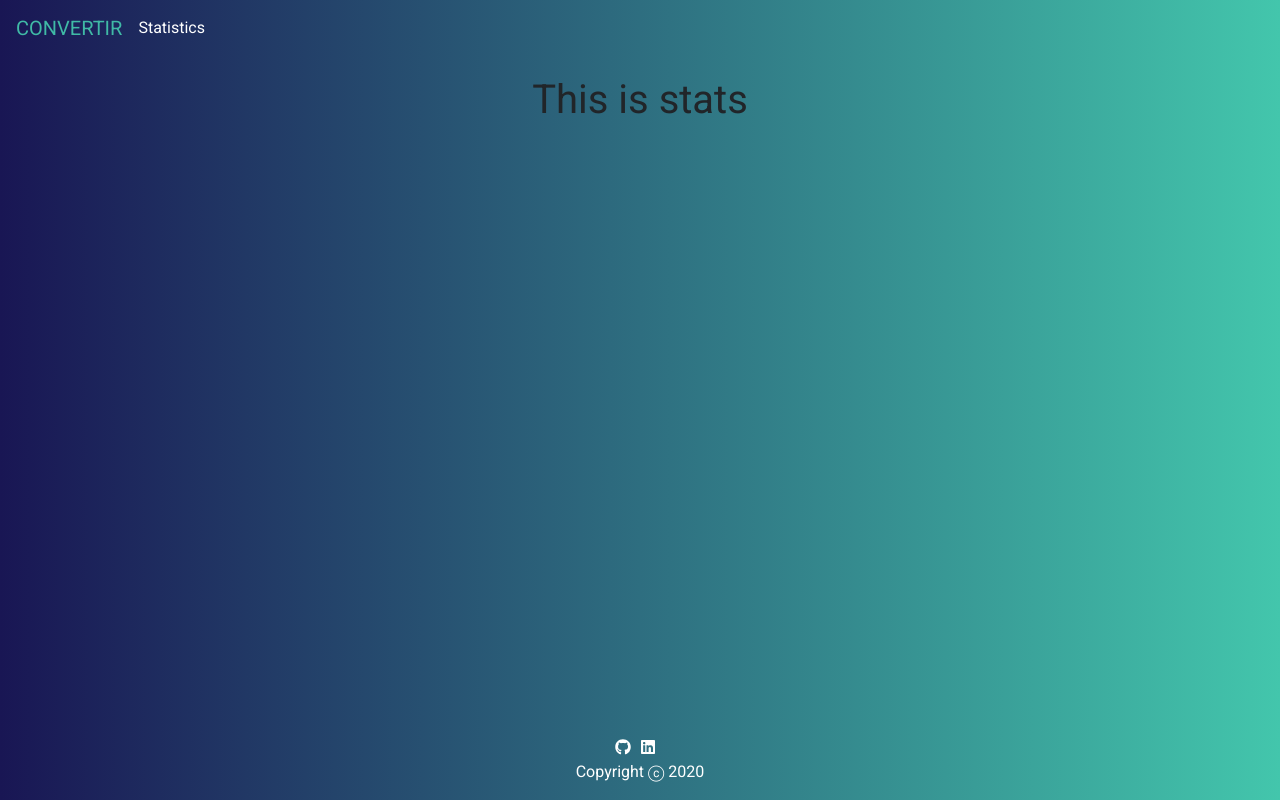
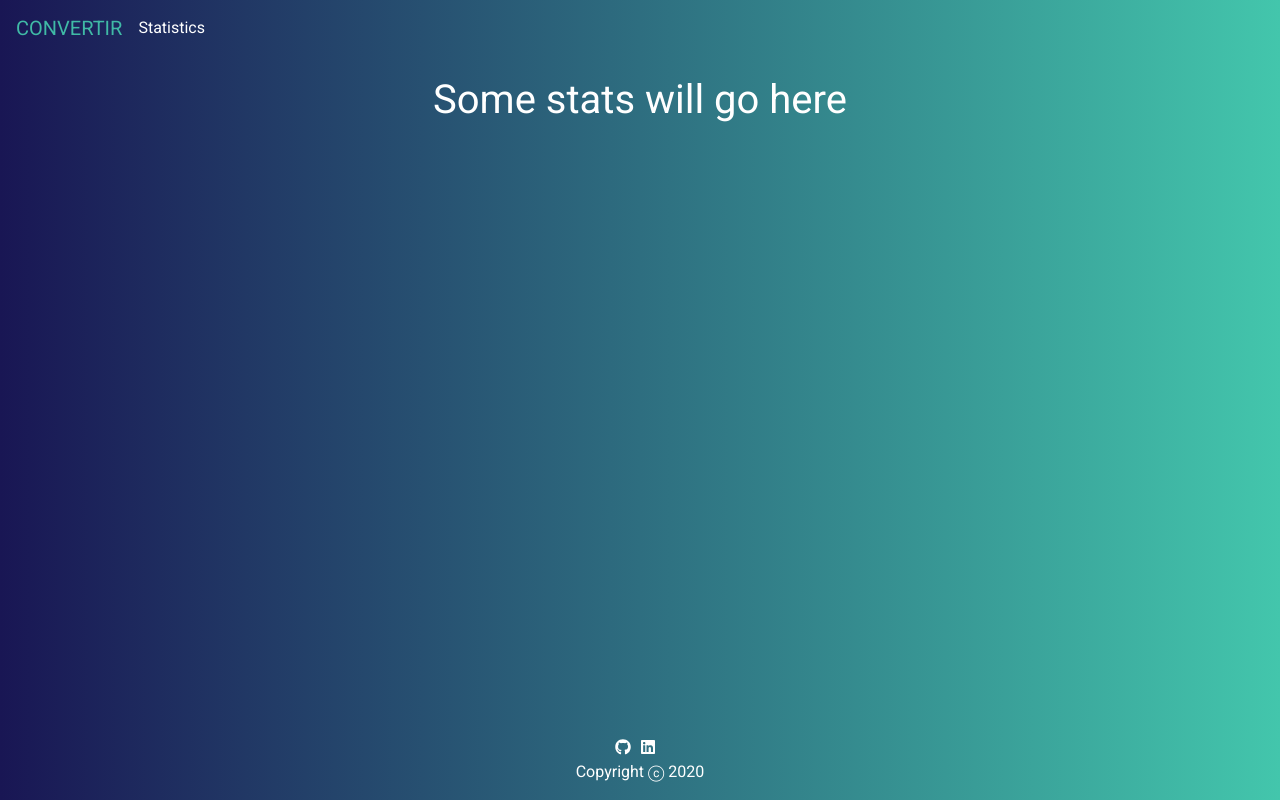
Before and after one commit to ferolo3000/currency-converter, a React (Create React App) app: page /stats in a window 1280 px wide. Built offline with nearby package versions, Linux system fonts and the light colour scheme.

Commit message:
README.md created

```diff
--- a/src/components/Footer.jsx
+++ b/src/components/Footer.jsx
@@ -1,5 +1,4 @@
 import React from "react";
-//import { Link } from 'react-router-dom';
 import { library } from '@fortawesome/fontawesome-svg-core'
 import { FontAwesomeIcon } from '@fortawesome/react-fontawesome'
 import { fab } from '@fortawesome/free-brands-svg-icons'
@@ -11,8 +10,8 @@ function Footer() {
   return (
     <footer className="footer text-white">
       <div className="footer-copyright text-center">
-        <a href="https://github.com/ferolo3000" rel="noopener noreferrer" target="_blank"><FontAwesomeIcon icon={['fab', 'github']} size="1.5x" className="icon" /></a>
-        <a href="https://www.linkedin.com/in/fernandaromerolo/?locale=en_US" rel="noopener noreferrer" target="_blank"><FontAwesomeIcon icon={['fab', 'linkedin']} size="1.5x" className="icon" /></a>
+        <a href="https://github.com/ferolo3000" rel="noopener noreferrer" target="_blank"><FontAwesomeIcon icon={['fab', 'github']} size="1x" className="icon" /></a>
+        <a href="https://www.linkedin.com/in/fernandaromerolo/?locale=en_US" rel="noopener noreferrer" target="_blank"><FontAwesomeIcon icon={['fab', 'linkedin']} size="1x" className="icon" /></a>
         <p className="copyright-text">Copyright ⓒ {currentYear}</p>
       </div>
     </footer>
--- a/src/components/Stats.jsx
+++ b/src/components/Stats.jsx
@@ -1,7 +1,7 @@
 import React from "react";
 
 function Stats() {
-    return <h1>This is stats</h1>
+    return <h1 className="stats">Some stats will go here</h1>
 }
 
 export default Stats;
--- a/src/components/styles.css
+++ b/src/components/styles.css
@@ -129,3 +129,9 @@ body {
         width: 70%;
     }
   }
+
+  /* stats */
+
+  .stats {
+      color: #fff;
+  }
```
Also changed, not shown: 1 other file (tests, documents, lock files or other folders).
